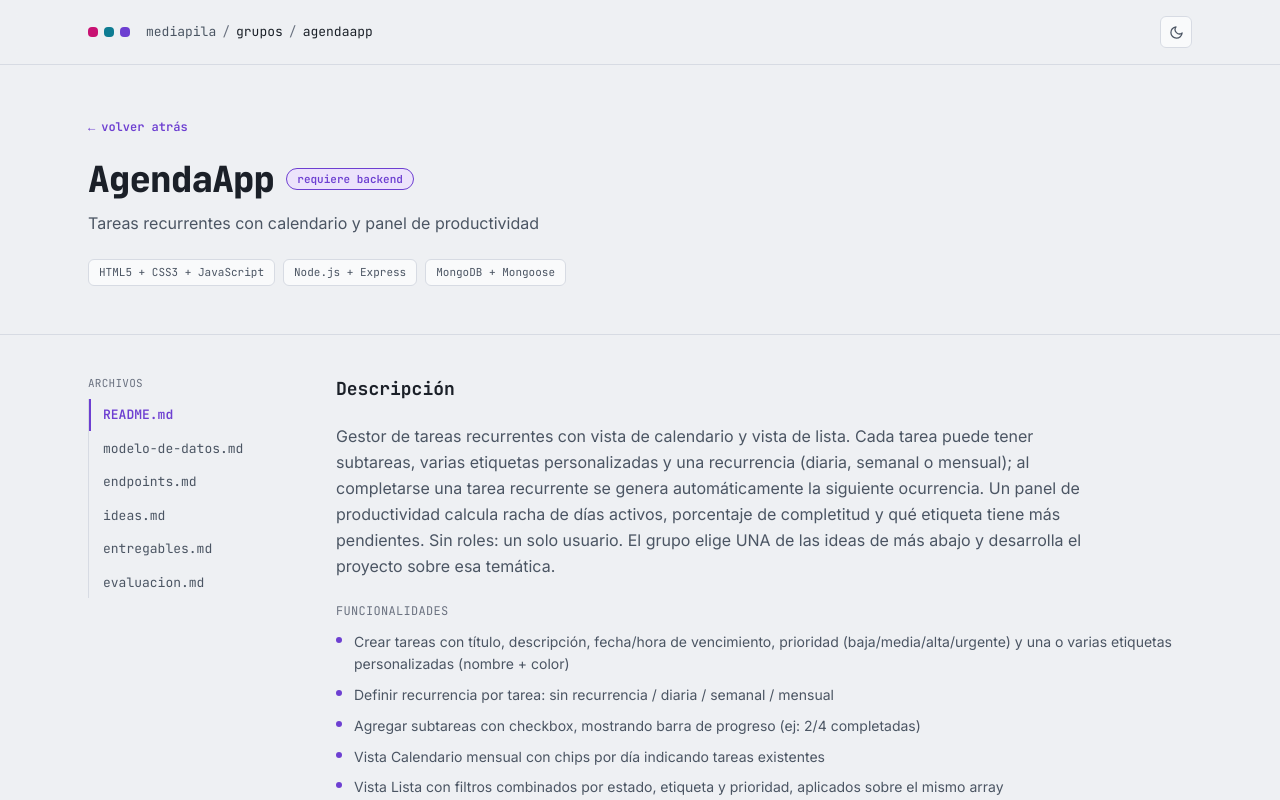
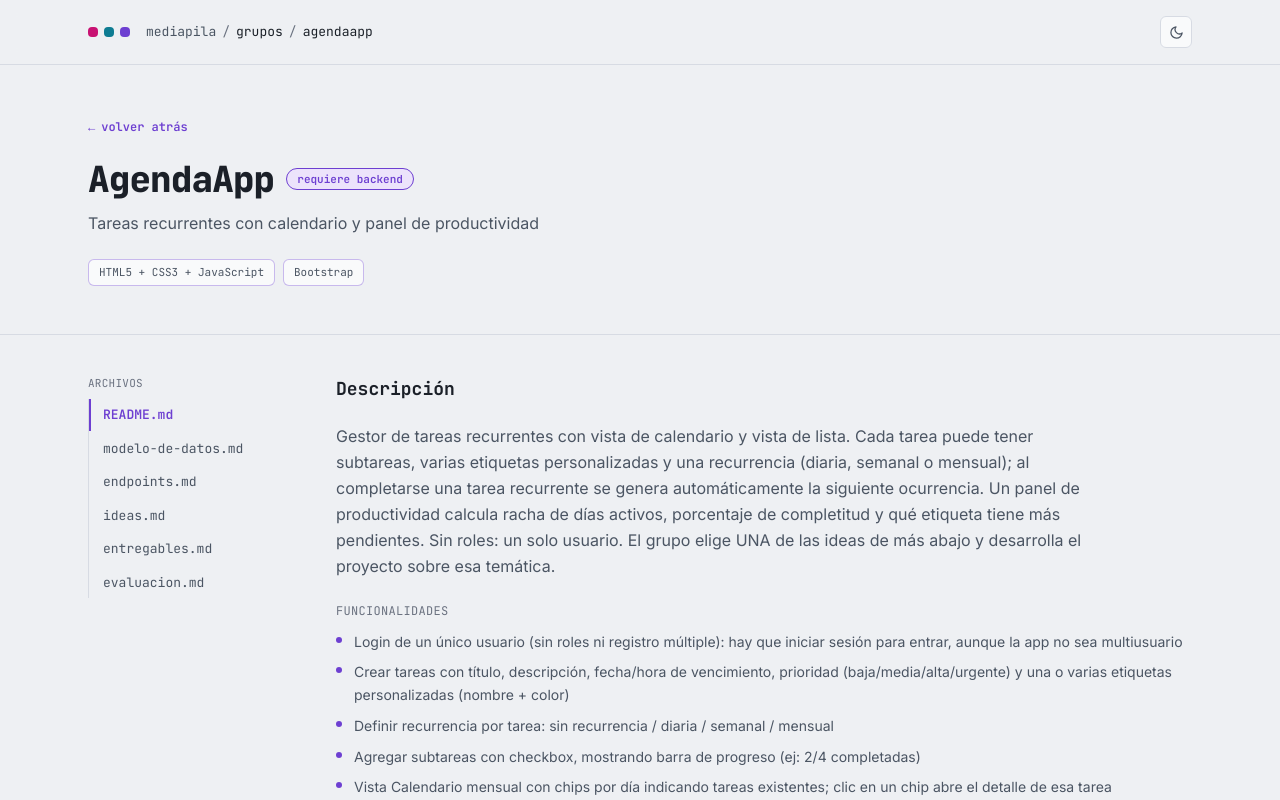
Before and after one commit to Mili-code1/mediapila-proyectos, a React (Vite) app: page /grupo/agendaapp in a window 1280 px wide. Shown: the top 800 px of the page. Built offline with nearby package versions, Linux system fonts and the light colour scheme.

Commit message:
feat: ampliar requerimiento de los grupos y refinar diseño de botones del stack

```diff
--- a/src/data/accents.js
+++ b/src/data/accents.js
@@ -3,6 +3,7 @@ export const ACCENTS = {
         text: "text-[var(--color-magenta)]",
         bg: "bg-[var(--color-magenta)]",
         border: "border-[var(--color-magenta)]",
+        borderSubtle: "border-[var(--color-magenta)]/35",
         dim: "bg-[var(--color-magenta-dim)]",
         glow: "shadow-[0_0_0_1px_var(--color-magenta)]",
         ring: "focus-visible:ring-[var(--color-magenta)]",
@@ -11,6 +12,7 @@ export const ACCENTS = {
         text: "text-[var(--color-cyan)]",
         bg: "bg-[var(--color-cyan)]",
         border: "border-[var(--color-cyan)]",
+        borderSubtle: "border-[var(--color-cyan)]/35",
         dim: "bg-[var(--color-cyan-dim)]",
         glow: "shadow-[0_0_0_1px_var(--color-cyan)]",
         ring: "focus-visible:ring-[var(--color-cyan)]",
@@ -19,6 +21,7 @@ export const ACCENTS = {
         text: "text-[var(--color-violet)]",
         bg: "bg-[var(--color-violet)]",
         border: "border-[var(--color-violet)]",
+        borderSubtle: "border-[var(--color-violet)]/35",
         dim: "bg-[var(--color-violet-dim)]",
         glow: "shadow-[0_0_0_1px_var(--color-violet)]",
         ring: "focus-visible:ring-[var(--color-violet)]",
--- a/src/data/groups/01-ticketapp.js
+++ b/src/data/groups/01-ticketapp.js
@@ -9,14 +9,18 @@ const ticketapp = {
     description:
         "Aplicación web de venta de entradas con un mapa visual de espacios (butacas, sectores o lugares) que muestra el estado de cada lugar en tiempo real: libre, bloqueado o vendido. Tiene sistema de roles (admin y usuario) con vistas y permisos distintos, carrito de compra con subtotal por sección y total acumulado, y confirmación de compra con número de orden generado automáticamente. El grupo elige UNA de las ideas de más abajo y desarrolla el proyecto sobre esa temática.",
     funcionalidades: [
-        "Login con roles diferenciados: admin y usuario, cada uno con una vista distinta",
-        "El admin gestiona el contenido (eventos, funciones, partidos, viajes, según la idea elegida); el usuario no puede acceder al panel de administración",
-        "Redirección automática si se intenta entrar a una sección no autorizada por URL",
-        "Mapa visual del espacio elegido, generado dinámicamente, con estados: libre / bloqueado / vendido",
-        "Selección múltiple de lugares con bloqueo inmediato apenas se eligen",
-        "Carrito con lista de lugares elegidos, subtotal por sección y total acumulado",
-        "Confirmación de compra con número de orden generado por el backend",
-        "Sección 'Mis entradas' con las compras agrupadas por evento/función",
+        "Login con roles diferenciados: admin y usuario, cada uno con una vista completamente distinta",
+        "Admin: gestiona el contenido según la idea elegida (eventos, partidos, funciones, viajes, etc.)",
+        "Admin: no puede comprar entradas",
+        "Usuario: no puede acceder al panel de administración",
+        "La restricción de acceso por rol se valida también en el backend, no alcanza con ocultar botones en el frontend",
+        "Redirección automática si se intenta acceder por URL a una sección no autorizada",
+        "Usuario: ve el listado de ítems disponibles con filtros",
+        "Usuario: navega el mapa visual del espacio elegido, con estados libre / bloqueado / vendido",
+        "Usuario: selecciona varios lugares a la vez; quedan bloqueados de inmediato en el backend (ya no vía localStorage entre pestañas)",
+        "Usuario: carrito con lista de lugares elegidos, subtotal por sección y total acumulado",
+        "Usuario: confirma la compra y recibe un número de orden generado por el backend",
+        "Usuario: sección 'Mis entradas' con las compras agrupadas por evento/función",
     ],
     modelos: [
         {
@@ -59,7 +63,7 @@ const ticketapp = {
         "Variables de entorno para el backend (.env no subido al repo, con el connection string de MongoDB, puerto, etc.)",
         "README con instrucciones de instalación y cómo levantar el proyecto",
     ],
-    stack: ["HTML5 + CSS3 + JavaScript", "Node.js + Express", "MongoDB + Mongoose"],
+    stack: ["HTML5 + CSS3 + JavaScript", "Bootstrap"],
     ideas: [
         {
             id: "idea_01",
@@ -87,9 +91,9 @@ const ticketapp = {
         },
         {
             id: "idea_05",
-            titulo: "Cine Drive-In",
+            titulo: "Feria de Stands",
             descripcion:
-                "El mapa muestra filas de espacios para autos, diferenciando lugares para vehículos chicos y grandes. El admin crea funciones con película, horario y precio por tipo de espacio; el sistema bloquea el lugar al instante y emite confirmación con número de reserva.",
+                "El mapa es la planta de una feria (de emprendedores, gastronómica, de diseño) dividida en stands por rubro o categoría, cada uno con su tamaño y precio. Acá quien 'compra' es quien quiere exponer, no quien asiste: el usuario reserva uno o varios stands para su feria, los bloquea y confirma con un número de orden. El admin carga ferias con fecha, rubros habilitados y el mapa de stands disponibles.",
         },
     ],
 };
--- a/src/data/groups/02-serviapp.js
+++ b/src/data/groups/02-serviapp.js
@@ -9,15 +9,20 @@ const serviapp = {
     description:
         "Plataforma que conecta profesionales (oferentes) con clientes. Cada oferente carga uno o más servicios con precio y categoría, y define su disponibilidad semanal. El cliente busca con filtros combinables, solicita un servicio y solo puede dejar una reseña cuando el oferente marca esa solicitud como completada; el contacto directo (WhatsApp) se habilita recién cuando la solicitud pasa a estado aceptada. El grupo elige UNA de las ideas de más abajo y desarrolla el proyecto sobre esa temática.",
     funcionalidades: [
-        "Registro con elección de rol: Oferente o Cliente (no modificable después)",
-        "El oferente no puede solicitar servicios; el cliente no puede gestionar servicios propios",
+        "Login/registro con elección de rol: Oferente o Cliente (no modificable después)",
+        "Oferente: no puede contratar servicios; Cliente: no puede gestionar servicios propios",
         "Redirección automática si se intenta acceder por URL a una sección del otro rol",
-        "Oferente: carga uno o más servicios (nombre, descripción, precio, categoría) y su disponibilidad semanal",
-        "Oferente: panel con sus servicios, solicitudes recibidas y sus reseñas",
-        "Cliente: buscador de servicios con filtros combinables (categoría, rango de precio, estrellas mínimas, disponibilidad)",
-        "Cliente: solicita un servicio indicando descripción, día/franja horaria y mensaje",
-        "Gestión de solicitudes por parte del oferente: pendiente → aceptada / rechazada → completada",
-        "Reseña de 1 a 5 estrellas + comentario, habilitada solo si existe una solicitud completada entre ese cliente y ese oferente, y única por par cliente-oferente",
+        "La restricción de acceso por rol se valida también en el backend, no alcanza con ocultarla en el frontend",
+        "Oferente: onboarding con perfil → servicios (nombre, descripción, precio, categoría) → disponibilidad semanal",
+        "Oferente: panel con sus servicios, solicitudes recibidas, sus reseñas y estadísticas",
+        "Oferente: gestión de solicitudes con estados pendiente / aceptada / rechazada / completada",
+        "Oferente: notificación con badge al recibir una solicitud nueva",
+        "Cliente: buscador y listado de oferentes activos con promedio de estrellas",
+        "Cliente: filtros combinables (categoría, rango de precio, estrellas mínimas, disponibilidad), aplicados sobre el mismo dataset",
+        "Cliente: solicita un servicio con descripción, día/franja horaria y mensaje (queda en estado pendiente hasta la respuesta)",
+        "Reseña de 1 a 5 estrellas + comentario libre, habilitada solo si existe una solicitud completada entre ese cliente y ese oferente, y única por par",
+        "Promedio de estrellas del oferente actualizado apenas se agrega una reseña nueva",
+        "La validación de 'solicitud completada' para habilitar la reseña se hace en el backend, no alcanza con ocultar el botón en el frontend",
         "El contacto (WhatsApp) del oferente solo se muestra al cliente cuando la solicitud está en estado aceptada",
     ],
     modelos: [
@@ -122,11 +127,7 @@ const serviapp = {
         "Variables de entorno para el backend (.env no subido al repo, con el connection string de MongoDB, puerto, etc.)",
         "README con instrucciones de instalación y cómo levantar el proyecto",
     ],
-    stack: [
-        "HTML5 + CSS3 + JavaScript",
-        "Node.js + Express",
-        "MongoDB + Mongoose",
-    ],
+    stack: ["HTML5 + CSS3 + JavaScript", "Bootstrap"],
     ideas: [
         {
             id: "idea_01",
--- a/src/data/groups/03-taskboardapp.js
+++ b/src/data/groups/03-taskboardapp.js
@@ -9,11 +9,13 @@ const taskboard = {
     description:
         "Gestor de tableros y tareas tipo Trello, sin roles: un solo usuario gestiona todo. Cada tablero tiene sus propias columnas y tareas, con detalle enriquecido (descripción, prioridad, etiqueta y fecha límite) y hay un buscador global que encuentra tareas en cualquier tablero. El grupo elige UNA de las ideas de más abajo y desarrolla el proyecto sobre esa temática.",
     funcionalidades: [
+        "Login de un único usuario (sin roles ni registro múltiple): hay que iniciar sesión para entrar, aunque la app no sea multiusuario",
         "Vista general con todos los tableros: nombre, color/imagen de fondo y cantidad de tareas",
         "Crear tableros desde cero; renombrar y eliminar con confirmación",
         "Columnas con nombre editable: agregar, renombrar y eliminar (con confirmación si tiene tareas, sin dejar tareas huérfanas)",
+        "Crear tareas nuevas dentro de una columna",
         "Tarjeta de tarea con título, etiqueta de color, fecha límite con indicador visual e ícono si tiene descripción",
-        "Modal de detalle de tarea: título, descripción, fecha límite, prioridad (baja/media/alta) y etiqueta",
+        "Modal de detalle de tarea: título, descripción, fecha límite, prioridad (baja/media/alta), etiqueta y estado (según la columna en la que está)",
         "Mover tareas entre columnas con botones de flecha (no hace falta drag and drop)",
         "Buscador global por título o descripción que recorre todos los tableros y muestra a qué tablero y columna pertenece cada resultado",
         "Indicador de fecha (vencida / vence hoy o mañana) calculado en el frontend comparando con la fecha actual",
@@ -67,7 +69,7 @@ const taskboard = {
         "Variables de entorno para el backend (.env no subido al repo, con el connection string de MongoDB, puerto, etc.)",
         "README con instrucciones de instalación y cómo levantar el proyecto",
     ],
-    stack: ["HTML5 + CSS3 + JavaScript", "Node.js + Express", "MongoDB + Mongoose"],
+    stack: ["HTML5 + CSS3 + JavaScript", "Bootstrap"],
     ideas: [
         {
             id: "idea_01",
--- a/src/data/groups/04-devmatch.js
+++ b/src/data/groups/04-devmatch.js
@@ -9,6 +9,7 @@ const devmatch = {
     description:
         "Red social con matching bidireccional: un perfil envía una solicitud a otro, y el match queda confirmado recién cuando la otra parte la acepta. El feed muestra perfiles ordenados por un puntaje de compatibilidad calculado según los atributos propios de la idea elegida (géneros musicales, stack técnico, materias en común, etc.). El onboarding es obligatorio antes de poder ver el feed. El grupo elige UNA de las ideas de más abajo y desarrolla el proyecto sobre esa temática.",
     funcionalidades: [
+        "Login validado contra el backend (no perfiles precargados en localStorage)",
         "Registro con nombre, usuario único, email y foto (URL)",
         "Onboarding obligatorio que bloquea el acceso al feed hasta completarse",
         "Redirección automática si se intenta acceder al feed sin completar el onboarding",
@@ -56,7 +57,7 @@ const devmatch = {
         "Variables de entorno para el backend (.env no subido al repo, con el connection string de MongoDB, puerto, etc.)",
         "README con instrucciones de instalación y cómo levantar el proyecto",
     ],
-    stack: ["HTML5 + CSS3 + JavaScript", "Node.js + Express", "MongoDB + Mongoose"],
+    stack: ["HTML5 + CSS3 + JavaScript", "Bootstrap"],
     ideas: [
         {
             id: "idea_01",
--- a/src/data/groups/05-agendaapp.js
+++ b/src/data/groups/05-agendaapp.js
@@ -9,10 +9,11 @@ const agendaapp = {
     description:
         "Gestor de tareas recurrentes con vista de calendario y vista de lista. Cada tarea puede tener subtareas, varias etiquetas personalizadas y una recurrencia (diaria, semanal o mensual); al completarse una tarea recurrente se genera automáticamente la siguiente ocurrencia. Un panel de productividad calcula racha de días activos, porcentaje de completitud y qué etiqueta tiene más pendientes. Sin roles: un solo usuario. El grupo elige UNA de las ideas de más abajo y desarrolla el proyecto sobre esa temática.",
     funcionalidades: [
+        "Login de un único usuario (sin roles ni registro múltiple): hay que iniciar sesión para entrar, aunque la app no sea multiusuario",
         "Crear tareas con título, descripción, fecha/hora de vencimiento, prioridad (baja/media/alta/urgente) y una o varias etiquetas personalizadas (nombre + color)",
         "Definir recurrencia por tarea: sin recurrencia / diaria / semanal / mensual",
         "Agregar subtareas con checkbox, mostrando barra de progreso (ej: 2/4 completadas)",
-        "Vista Calendario mensual con chips por día indicando tareas existentes",
+        "Vista Calendario mensual con chips por día indicando tareas existentes; clic en un chip abre el detalle de esa tarea",
         "Vista Lista con filtros combinados por estado, etiqueta y prioridad, aplicados sobre el mismo array",
         "Al completar una tarea recurrente, el backend genera automáticamente la siguiente ocurrencia",
         "Panel de productividad: completadas hoy / esta semana / este mes, porcentaje de completitud general, racha de días con al menos una tarea completada, etiqueta con más pendientes y un gráfico de barras de los últimos 7 días",
@@ -56,7 +57,7 @@ const agendaapp = {
         "Variables de entorno para el backend (.env no subido al repo, con el connection string de MongoDB, puerto, etc.)",
         "README con instrucciones de instalación y cómo levantar el proyecto",
     ],
-    stack: ["HTML5 + CSS3 + JavaScript", "Node.js + Express", "MongoDB + Mongoose"],
+    stack: ["HTML5 + CSS3 + JavaScript", "Bootstrap"],
     ideas: [
         {
             id: "idea_01",
--- a/src/data/groups/06-chatapp.js
+++ b/src/data/groups/06-chatapp.js
@@ -69,7 +69,7 @@ const chatapp = {
         "Variables de entorno para el backend (.env no subido al repo, con el connection string de MongoDB, puerto, etc.)",
         "README con instrucciones de instalación y cómo levantar el proyecto",
     ],
-    stack: ["HTML5 + CSS3 + JavaScript", "Node.js + Express", "MongoDB + Mongoose"],
+    stack: ["HTML5 + CSS3 + JavaScript", "Bootstrap"],
     ideas: [
         {
             id: "idea_01",
--- a/src/data/groups/07-dataapp.js
+++ b/src/data/groups/07-dataapp.js
@@ -9,12 +9,14 @@ const dataapp = {
     description:
         "Aplicación que consume una API externa (clima, sismos, tipo de cambio, astronomía o noticias, según la idea elegida) a través de un backend propio que oculta la API key y guarda favoritos e historial de búsquedas. La búsqueda dispara una sola llamada a la API externa; cambiar de unidad o modo de visualización se resuelve con los datos ya obtenidos, sin repetir la llamada. El grupo elige UNA de las ideas de más abajo y desarrolla el proyecto sobre esa temática.",
     funcionalidades: [
+        "Login de un único usuario (sin roles ni registro múltiple): hay que iniciar sesión para entrar, aunque la app no sea multiusuario",
         "Búsqueda de un término (ciudad, moneda, fecha, región, etc.) que el frontend envía al backend",
         "El backend llama a la API externa y guarda la API key en variable de entorno; nunca se expone en el código del frontend",
         "Manejo de errores visible en la UI (nunca solo en consola): término no encontrado, permiso denegado, límite de la API agotado",
         "Todas las llamadas (frontend→backend y backend→API externa) con async/await y try/catch",
         "Toggle entre unidades o modos de visualización sin repetir la llamada a la API: la conversión se calcula en el frontend con los datos ya obtenidos",
         "Fondo o estilo visual que cambia dinámicamente según el dato principal devuelto por la búsqueda",
+        "Indicadores visuales según el valor devuelto (niveles, rangos, estados) — por ejemplo un semáforo de riesgo, una alerta, o una escala de colores",
         "Guardar búsquedas como favoritas, accesibles desde cualquier parte de la app",
         "Historial de las últimas búsquedas sin duplicados: repetir una búsqueda existente la mueve al frente",
         "Si la idea elegida lo permite: geolocalización, pidiendo permiso y cargando datos de la ubicación actual",
@@ -48,7 +50,7 @@ const dataapp = {
         "Variables de entorno para el backend (.env no subido al repo, con la API key externa, connection string de MongoDB, puerto, etc.)",
         "README con instrucciones de instalación y cómo levantar el proyecto",
     ],
-    stack: ["HTML5 + CSS3 + JavaScript", "Node.js + Express", "MongoDB + Mongoose", "API externa (según la idea elegida)"],
+    stack: ["HTML5 + CSS3 + JavaScript", "Bootstrap", "API externa (según la idea elegida)"],
     ideas: [
         {
             id: "idea_01",
--- a/src/data/groups/08-searchapp.js
+++ b/src/data/groups/08-searchapp.js
@@ -9,12 +9,14 @@ const searchapp = {
     description:
         "Buscador sobre un dataset propio de 40+ registros, con filtros combinables (categoría, etiqueta, rango de fechas), ordenamiento por relevancia o fecha, paginado y favoritos con nota personal. El dataset ya no vive en un archivo JS como módulo ES6: ahora se carga en MongoDB mediante un script de seed y se consulta a través del backend. El grupo elige UNA de las ideas de más abajo y desarrolla el proyecto sobre esa temática.",
     funcionalidades: [
+        "Login de un único usuario (sin roles ni registro múltiple): hay que iniciar sesión para entrar, aunque la app no sea multiusuario",
         "Dataset de 40+ registros (título, descripción, contenido, categoría, etiquetas, fecha, link) cargado en MongoDB con un script de seed, con al menos 5 categorías distintas",
         "Búsqueda por texto simultánea en título, descripción y etiquetas, disparada al presionar Enter o el botón buscar (no en tiempo real)",
         "Filtros combinables: por categoría, por etiqueta (chips generados dinámicamente desde el dataset) y por rango de fechas",
         "Ordenamiento: por relevancia (título > descripción > etiquetas), por fecha o por título A-Z/Z-A",
         "Botón para limpiar todos los filtros",
-        "Resultados en cards (título, categoría, etiquetas, fecha, descripción corta), paginados de a 8 con numeración, recalculando siempre desde la página 1 al cambiar filtros",
+        "Resultados en cards (título, categoría, etiquetas, fecha, descripción corta), paginados de a 8 con numeración, con scroll al tope de la página al cambiar de página",
+        "El paginado se recalcula siempre desde la página 1 al cambiar cualquier filtro",
         "Modal de vista previa con el contenido completo y el link",
         "Favoritos con una nota personal corta por registro",
         "Historial de las últimas 10 búsquedas como chips clicables, sin duplicados (repetir una búsqueda la mueve al frente)",
@@ -65,7 +67,7 @@ const searchapp = {
         "Variables de entorno para el backend (.env no subido al repo, con el connection string de MongoDB, puerto, etc.)",
         "README con instrucciones de instalación, cómo correr el seed y cómo levantar el proyecto",
     ],
-    stack: ["HTML5 + CSS3 + JavaScript", "Node.js + Express", "MongoDB + Mongoose"],
+    stack: ["HTML5 + CSS3 + JavaScript", "Bootstrap"],
     ideas: [
         {
             id: "idea_01",
--- a/src/pages/GroupDetail.jsx
+++ b/src/pages/GroupDetail.jsx
@@ -127,7 +127,7 @@ export default function GroupDetail() {
                         {group.stack.map((s) => (
                             <span
                                 key={s}
-                                className="rounded-md border border-[var(--color-border)] bg-[var(--color-surface)] px-2.5 py-1 font-mono text-[11px] text-[var(--color-text-dim)]"
+                                className={`rounded-md border ${accent.borderSubtle} bg-[var(--color-surface)] px-2.5 py-1 font-mono text-[11px] text-[var(--color-text-dim)]`}
                             >
                                 {s}
                             </span>
```
